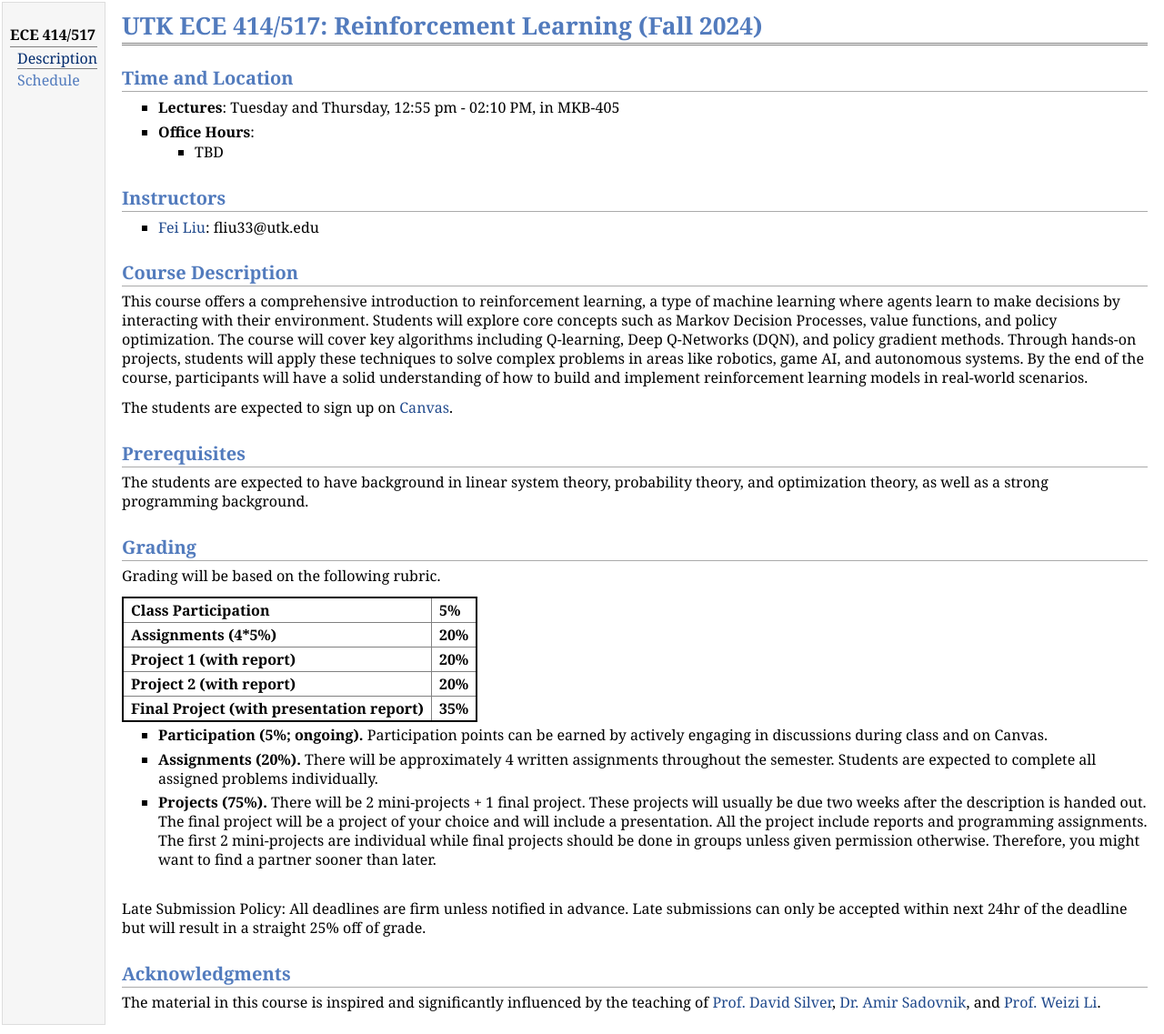
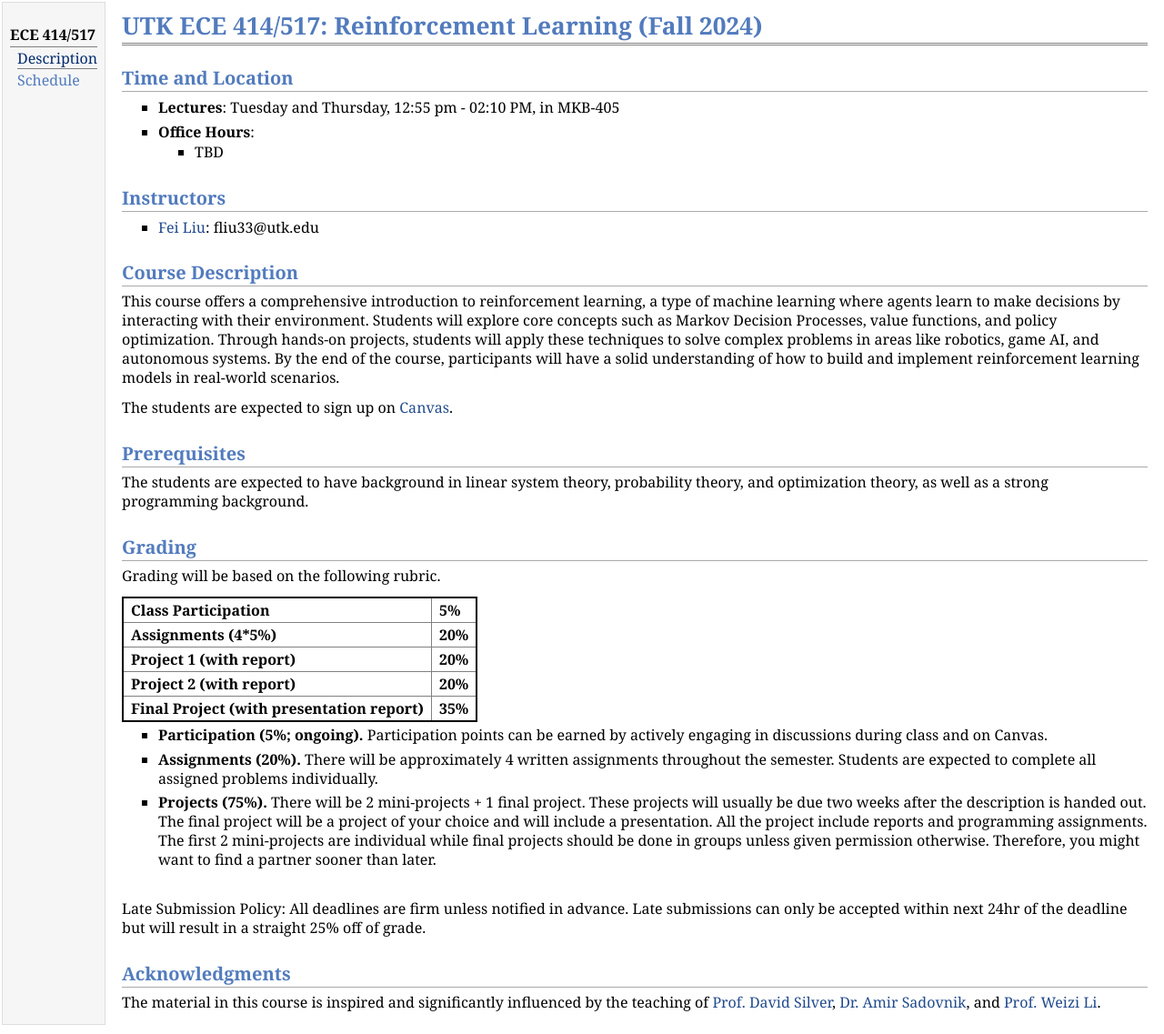
Before and after one commit to lnnx2006/lnnx2006.github.io, a Jekyll site: the page teaching/ece517_fall24/index.html, which Jekyll copies as it is, in a window 1280 px wide. Shown: the whole page at 91% size. Built offline with Jekyll 4.4.1, drawn with Linux system fonts in a browser that asks for light colours.

Commit message:
added ece517

```diff
--- a/teaching/ece517_fall24/index.html
+++ b/teaching/ece517_fall24/index.html
@@ -54,11 +54,13 @@
         <h2>Course Description</h2>
         <p>This course offers a comprehensive introduction to reinforcement learning, a type of machine learning where
           agents learn to make decisions by interacting with their environment. Students will explore core concepts such
-          as Markov Decision Processes, value functions, and policy optimization. The course will cover key algorithms
-          including Q-learning, Deep Q-Networks (DQN), and policy gradient methods. Through hands-on projects, students
-          will apply these techniques to solve complex problems in areas like robotics, game AI, and autonomous systems.
+          as Markov Decision Processes, value functions, and policy optimization.
+          <!-- The course will cover key algorithms including Q-learning, Deep Q-Networks (DQN), and policy gradient methods. -->
+          Through hands-on projects, students will apply these techniques to solve complex problems in areas like
+          robotics, game AI, and autonomous systems.
           By the end of the course, participants will have a solid understanding of how to build and implement
-          reinforcement learning models in real-world scenarios.</p>
+          reinforcement learning models in real-world scenarios.
+        </p>
         <p>The students are expected to sign up on <a href="https://utk.instructure.com/courses/203539">Canvas</a>.</p>
 
         <h2>Prerequisites</h2>
```
